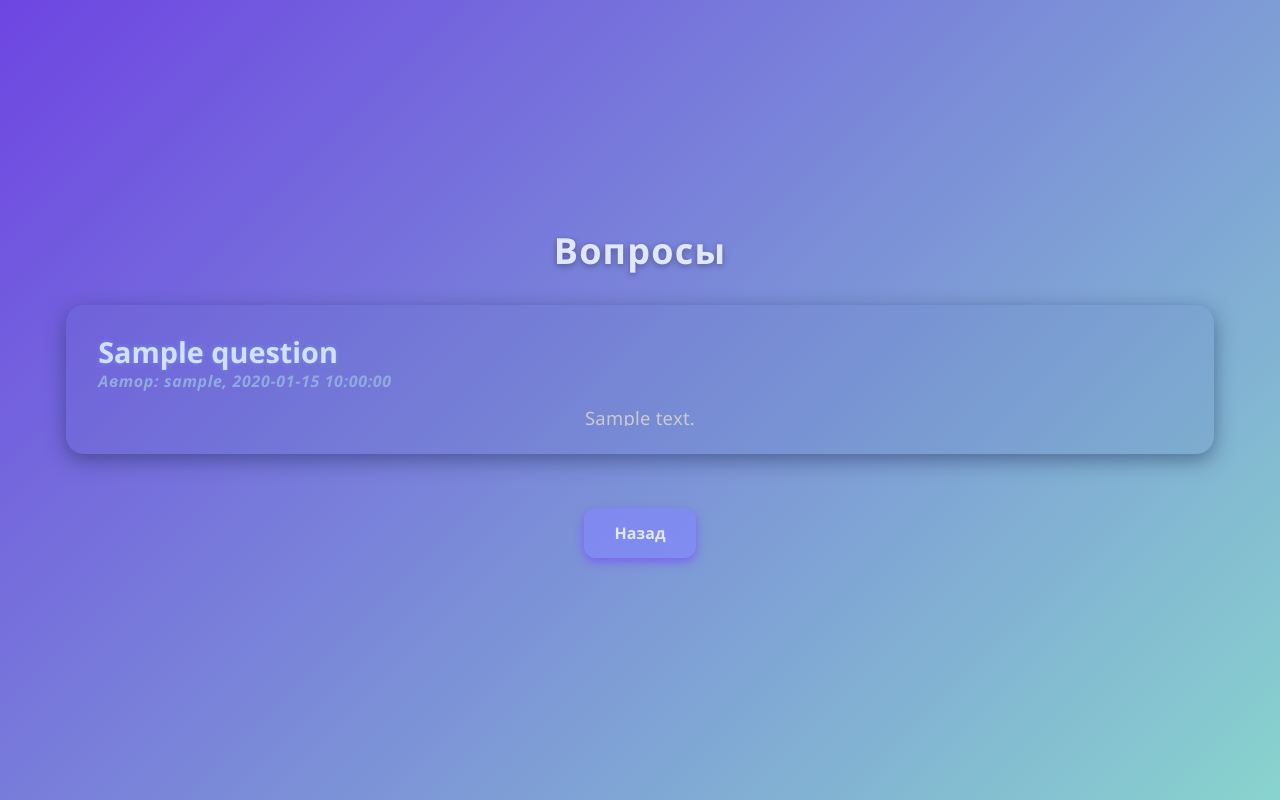
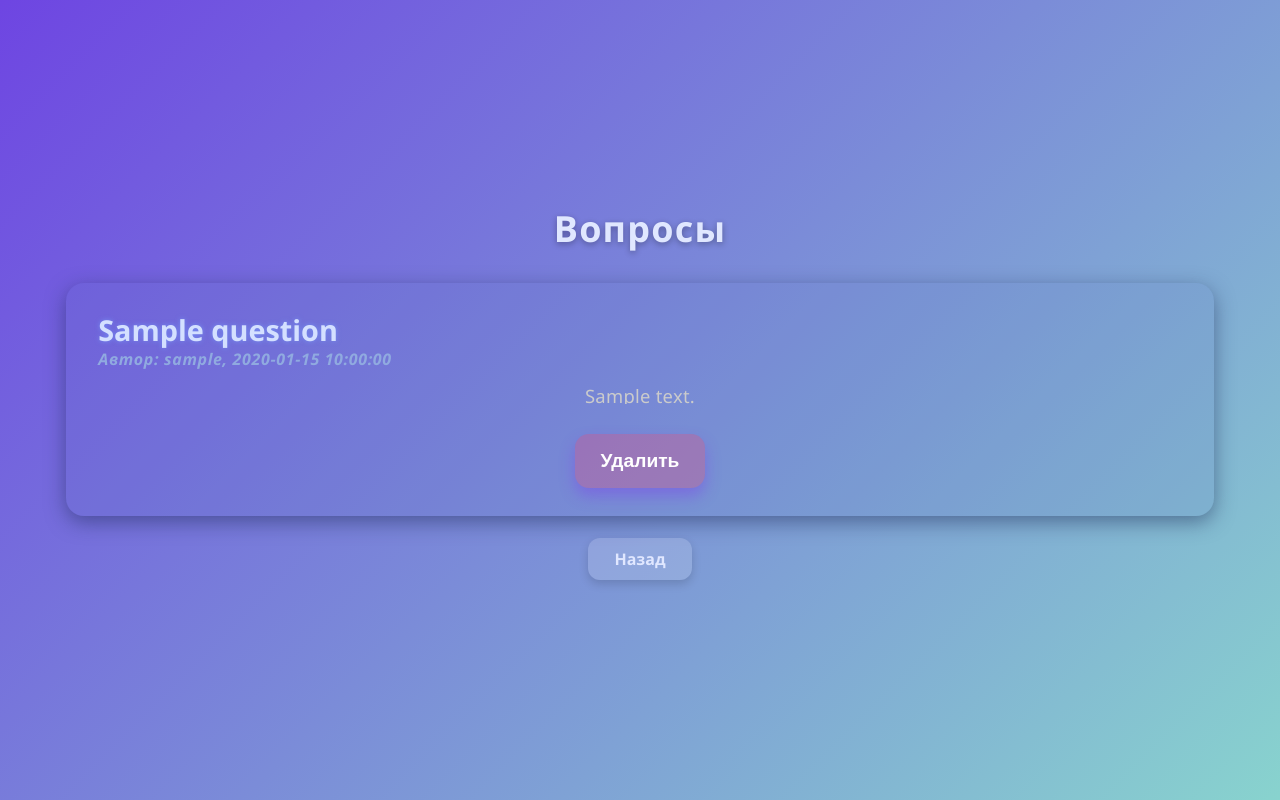
Before and after one commit to Denis24-sdk/blog-platform, a PHP site: page /questions.php in a window 1280 px wide. Run offline with PHP 8.4, Linux system fonts and the light colour scheme; the visitor is signed in with stand-in values (Sample User, id 1); tables that the repository leaves empty or names only in its code hold one stand-in row (values such as "Sample post").

Commit message:
Удаление своих вопросов

```diff
--- a/public/questions.php
+++ b/public/questions.php
@@ -8,11 +8,12 @@ if (!is_logged_in()) {
 
 // Получаем все вопросы с именами авторов
 $stmt = $pdo->query("
-  SELECT q.id, q.title, q.body, q.created_at, u.username
+  SELECT q.id, q.title, q.body, q.created_at, q.user_id, u.username
   FROM questions q
   JOIN users u ON q.user_id = u.id
   ORDER BY q.created_at DESC
 ");
+
 $questions = $stmt->fetchAll();
 ?>
 <!DOCTYPE html>
@@ -61,14 +62,14 @@ $questions = $stmt->fetchAll();
       font-weight: 700;
       font-size: 1.8rem;
       line-height: 1.3;
-      color:rgb(212, 224, 255);
+      color: rgb(212, 224, 255);
       text-shadow: 0 0 5px rgba(119, 158, 255, 0.7);
     }
 
     .question .author {
       font-size: 1rem;
       font-weight: 600;
-      color:rgb(144, 170, 224);
+      color: rgb(144, 170, 224);
       margin-bottom: 18px;
       letter-spacing: 0.04em;
       font-style: italic;
@@ -78,7 +79,7 @@ $questions = $stmt->fetchAll();
       margin: 0;
       font-size: 1.15rem;
       line-height: 0.9;
-      color:rgb(203, 203, 203);
+      color: rgb(203, 203, 203);
       white-space: pre-wrap;
       letter-spacing: 0.015em;
       flex-grow: 1;
@@ -87,6 +88,21 @@ $questions = $stmt->fetchAll();
       display: -webkit-box;
       -webkit-line-clamp: 7;
       -webkit-box-orient: vertical;
+    }
+
+    .btn-delete {
+      display: block;
+      margin: 0 auto;
+      width: 130px;
+      margin-top: 30px;
+      background: rgba(255, 59, 99, 0.25);
+    }
+
+    .btn-delete:hover,
+    .btn-delete:focus {
+      background: rgba(255, 57, 97, 0.65);
+      transform: translateY(-2px);
+      outline: none;
     }
   </style>
 </head>
@@ -104,8 +120,16 @@ $questions = $stmt->fetchAll();
             <div class="author">Автор: <?= htmlspecialchars($q['username']) ?>, <?= htmlspecialchars($q['created_at']) ?>
             </div>
             <p><?= nl2br(htmlspecialchars($q['body'])) ?></p>
+
+            <?php if ($q['user_id'] == $_SESSION['user_id']): ?>
+              <form method="POST" action="delete_question.php" onsubmit="return confirm('Удалить этот вопрос?');">
+                <input type="hidden" name="question_id" value="<?= $q['id'] ?>">
+                <button type="submit" class="btn-delete"> Удалить </button>
+              </form>
+            <?php endif; ?>
           </div>
         <?php endforeach; ?>
+
       </div>
     <?php endif; ?>
     <p><a href="index.php" class="btn-secondary">Назад</a></p>
--- a/public/style.css
+++ b/public/style.css
@@ -285,21 +285,19 @@ p a:focus {
 
 .btn-secondary {
   display: inline-block;
-  padding: 14px 30px;
-  background: rgba(131, 133, 255, 0.613);
+  padding: 10px 26px;
+  background: rgba(255,255,255,0.15);
   color: #e0e7ff;
   border-radius: 12px;
   font-weight: 600;
   font-size: 1rem;
   text-decoration: none;
-  box-shadow: 0 4px 10px rgba(121, 72, 255, 0.663);
+  box-shadow: 0 4px 10px rgba(0,0,0,0.15);
   transition: background 0.3s ease;
   user-select: none;
-  margin-top: 2rem;
 }
 .btn-secondary:hover,
 .btn-secondary:focus {
-  background: rgba(94, 97, 255, 0.613);
+  background: rgba(255,255,255,0.3);
   outline: none;
-  color: #a4a4a4;
 }
```
Also changed, not shown: public/delete_question.php (added, +39 -0 lines).
